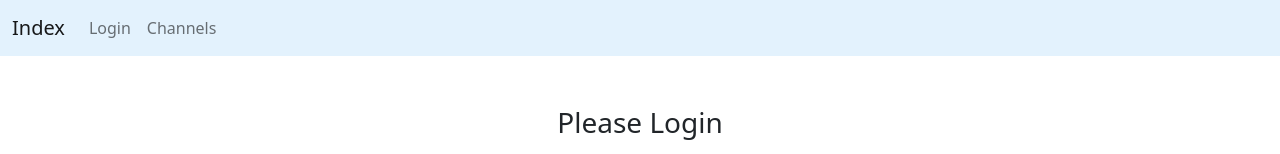
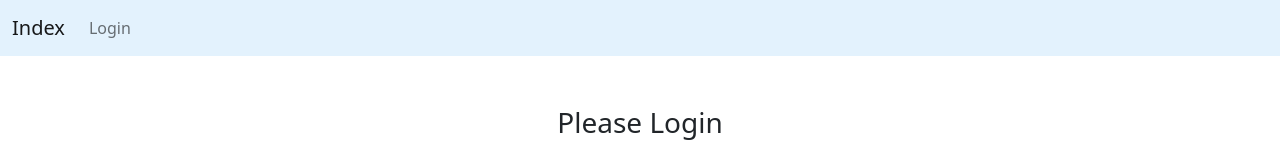
Before and after one commit to Cosmic-rare/new-c-app, a React (Create React App) app: page /login in a window 1280 px wide. Shown: the top 154 px of the page. Built offline with nearby package versions, Linux system fonts and the light colour scheme.

Commit message:
ログイン時にLOGINを表示しないように

```diff
--- a/src/App.js
+++ b/src/App.js
@@ -22,8 +22,11 @@ const App = () => {
           <Navbar.Toggle aria-controls="basic-navbar-nav" />
           <Navbar.Collapse id="basic-navbar-nav">
             <Nav className="me-auto">
-              <Link className="nav-link" to="/login">Login</Link>
-              <Link className="nav-link" to="/channels/928245869571112970">Channels</Link>
+              {token ?
+                <div />
+                :
+                <Link className="nav-link" to="/login">Login</Link>
+              }
             </Nav>
             <div className="d-flex">
               {token ?
```
